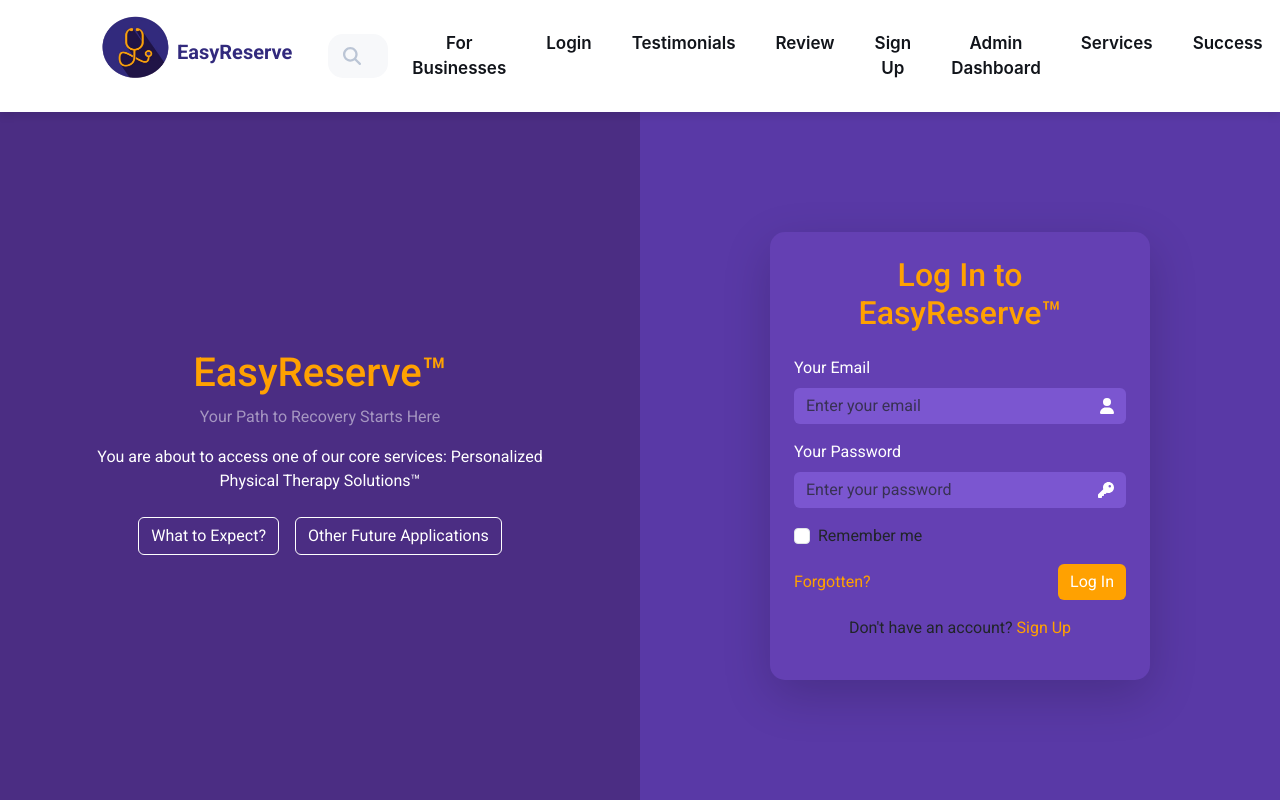
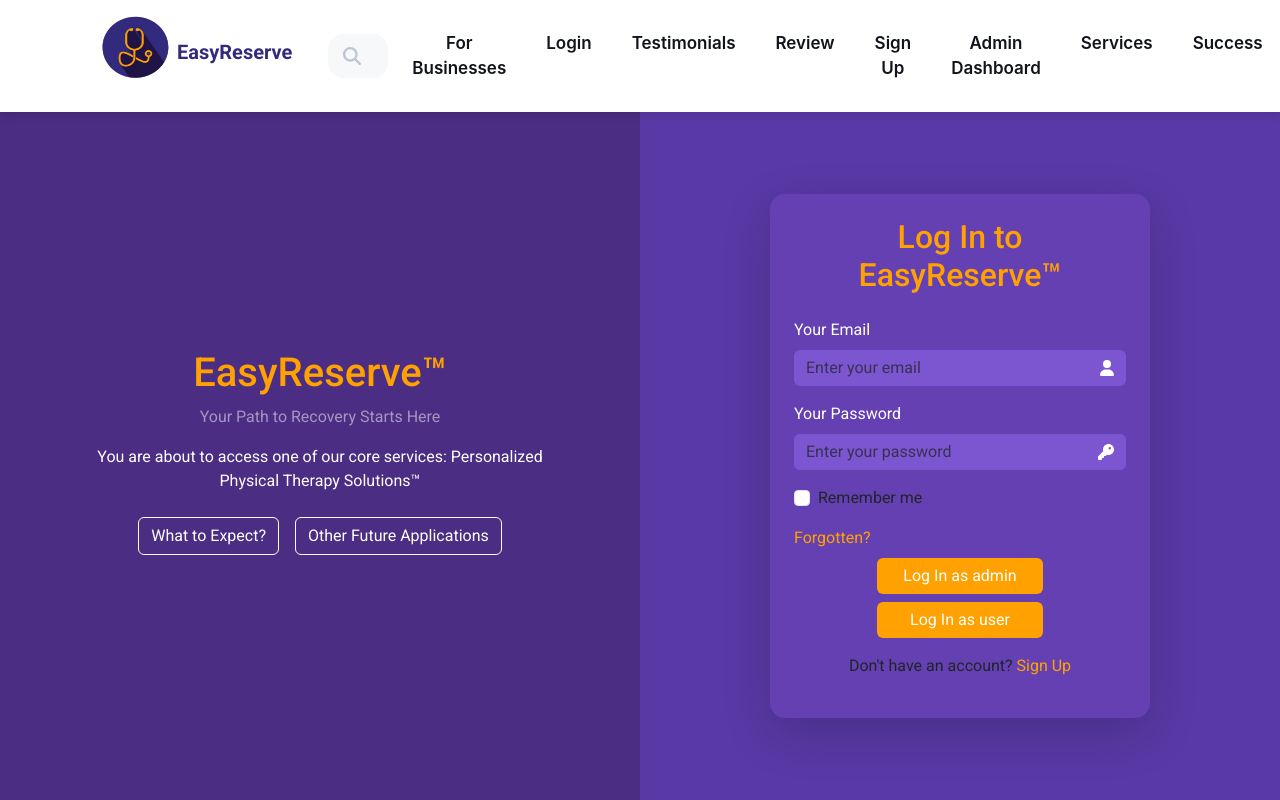
Before and after one commit to Fouad-Gabr/Booking-and-reservation-system, a React (Vite) app: page /login in a window 1280 px wide. Built offline with nearby package versions, Linux system fonts and the light colour scheme.

Commit message:
add button for admin and user in signup and login pages

```diff
--- a/src/pages/Login/Login.css
+++ b/src/pages/Login/Login.css
@@ -85,3 +85,7 @@
 .forgotten {
   color: #ffa101;
 }
+
+.forgotten {
+  align-self: flex-start;
+}
--- a/src/pages/Login/Login.jsx
+++ b/src/pages/Login/Login.jsx
@@ -142,16 +142,23 @@
                 </label>
               </div>
 
-              <div className="d-flex justify-content-between align-items-center">
-                <a href="#" className="forgotten">
+              <div className="d-flex flex-column justify-content-between align-items-center">
+                <a href="#" className="forgotten mb-2">
                   Forgotten?
                 </a>
                 <button
                   type="submit"
-                  className="btn btn-primary"
+                  className="btn btn-primary w-50 mb-2"
                   disabled={loading}
                 >
-                  {loading ? "Logging In..." : "Log In"}
+                  {loading ? "Logging In..." : "Log In as admin"}
+                </button>
+                <button
+                  type="submit"
+                  className="btn btn-primary w-50 mb-0"
+                  disabled={loading}
+                >
+                  {loading ? "Logging In..." : "Log In as user"}
                 </button>
               </div>
               <p className="text-center mt-3 dont-have">
@@ -164,7 +171,7 @@
           </div>
         </div>
       </div>
-      <ToastContainer theme="dark"/>
+      <ToastContainer theme="dark" />
     </div>
   );
 };
--- a/src/pages/Signup/Signup.jsx
+++ b/src/pages/Signup/Signup.jsx
@@ -123,8 +123,13 @@
               </div>
 
               <div className="d-flex justify-content-between align-items-center">
-                <button type="submit" className="btn btn-primary">
-                  Sign Up
+                <button type="submit" className="btn btn-primary w-50 mx-1">
+                  Sign Up <br />
+                  as admin
+                </button>
+                <button type="submit" className="btn btn-primary w-50 mx-1">
+                  Sign Up <br />
+                  as user
                 </button>
               </div>
               <p className="text-center mt-3 already-word">
```
Also changed, not shown: src/pages/Testimonials/Testimonials.jsx (+0 -82 lines).
